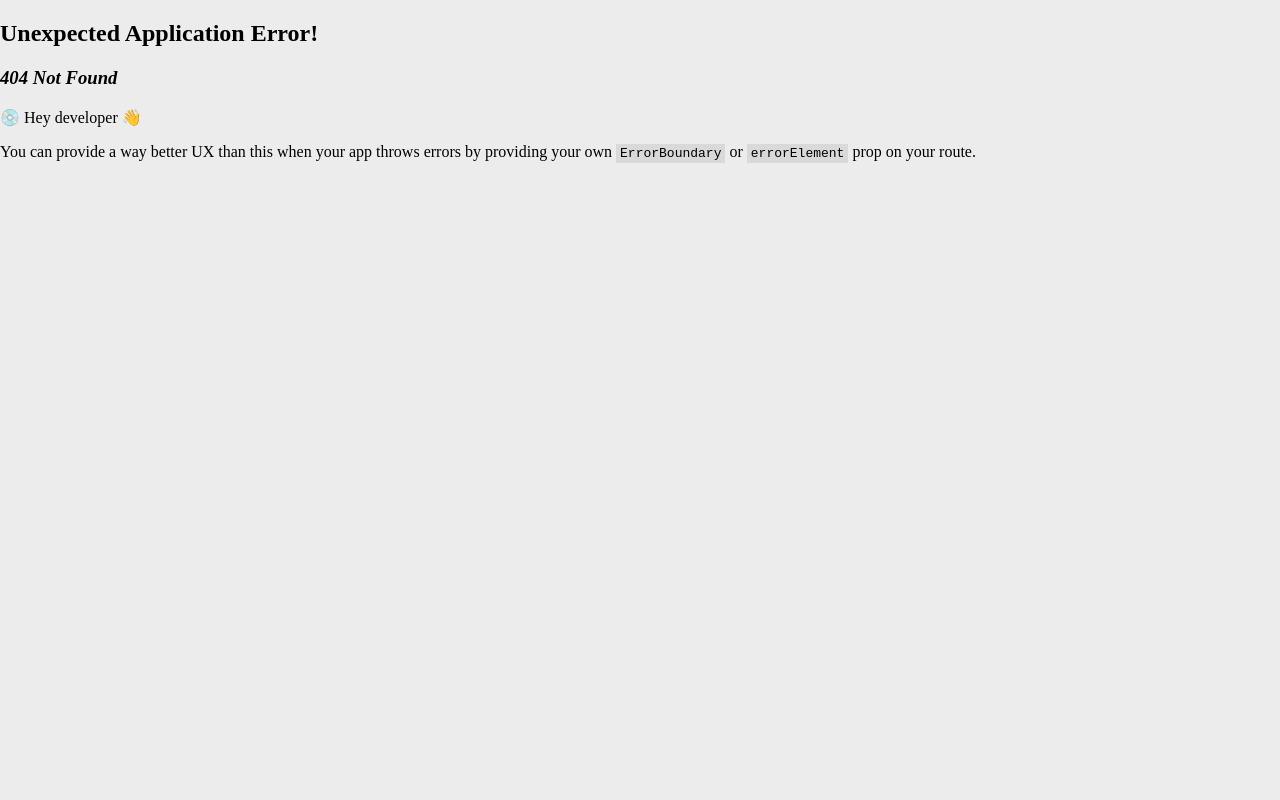
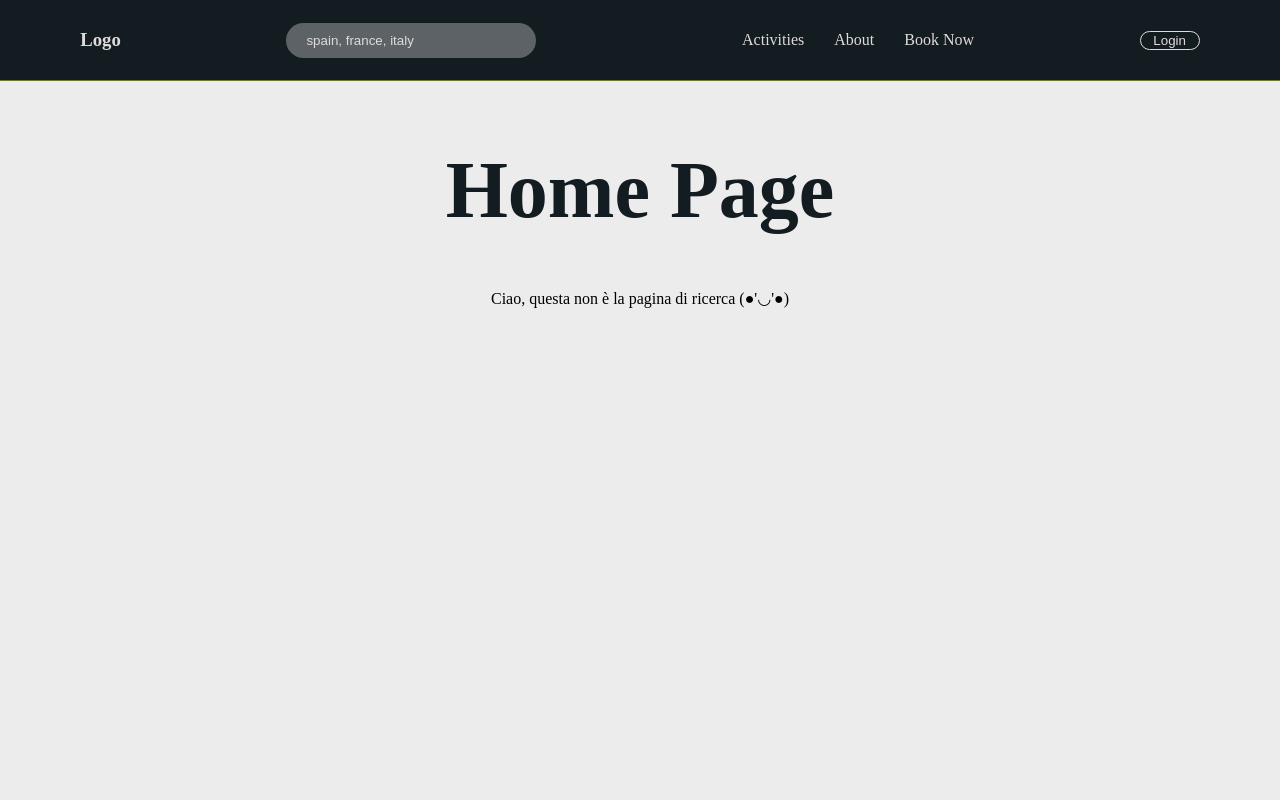
Before and after one commit to ShecktorS/Traveling-in-Style, a React (Vite) app: page /search in a window 1280 px wide. Before the commit this address had no page. Shown: the top 800 px of the page. Built offline with nearby package versions, Linux system fonts and the light colour scheme.

Commit message:
Added search functionality with -?query=...-

```diff
--- a/src/components/header/Header.jsx
+++ b/src/components/header/Header.jsx
@@ -1,16 +1,23 @@
 import styles from "./index.module.scss";
 import Navbar from "../navbar";
-import { useState, useEffect } from "react";
-import { useNavigate } from "react-router-dom";
+import { useState } from "react";
+import { useNavigate, useParams, useSearchParams } from "react-router-dom";
 
 const Header = () => {
   const [searchedValue, setSearchedValue] = useState("");
+  const [searchParams] = useSearchParams();
 
   const onHandleChange = (e) => setSearchedValue(e.target.value);
+  const bestCities = ["italy", "spain", "france", "oman"]; // etc. only for example
 
   const onHandleSubmit = (e) => {
     e.preventDefault();
-    navigate(`cities/${searchedValue}`);
+    if (bestCities.includes(searchedValue.toLowerCase())) {
+      navigate(`cities/${searchedValue}`);
+    } else {
+      navigate(`/search?query=${searchedValue}`);
+      // setSearchParams("query");
+    }
     setSearchedValue("");
   };
 
@@ -24,7 +31,7 @@ const Header = () => {
           type="text"
           name="search"
           id="search"
-          placeholder="Spain, france, italy"
+          placeholder="spain, france, italy"
           value={searchedValue}
           onChange={onHandleChange}
           required
--- a/src/main.jsx
+++ b/src/main.jsx
@@ -26,6 +26,7 @@ const router = createBrowserRouter(
       <Route path="activities/:id" element={<Activity />} />
       <Route path="cities/:id" element={<City />} />
       <Route path="about" element={<About />} />
+      <Route path="search" element={<Home />} />
     </Route>
   )
 );
--- a/src/pages/Home.jsx
+++ b/src/pages/Home.jsx
@@ -1,10 +1,22 @@
 import styles from "../styles/pages/home.module.scss";
+import { useSearchParams } from "react-router-dom";
 
 function Home() {
+  const [searchParams] = useSearchParams();
+
   return (
     <div className={styles.Home}>
       <div className={styles.content}>
-        <h1>Content Home Page</h1>
+        <h1>Home Page</h1>
+        {searchParams.get("query") ? (
+          <>
+            <h3>{`La ricerca ${searchParams.get(
+              "query"
+            )} non ha portato risultati!`}</h3>
+          </>
+        ) : (
+          <p>Ciao, questa non è la pagina di ricerca (●'◡'●)</p>
+        )}
       </div>
     </div>
   );
--- a/src/styles/pages/home.module.scss
+++ b/src/styles/pages/home.module.scss
@@ -1,3 +1,11 @@
+@import "../../styles/utils/variables";
+
 .content {
   height: 80vh;
+  text-align: center;
+
+  h1 {
+    font-size: 5em;
+    color: $primary;
+  }
 }
```
